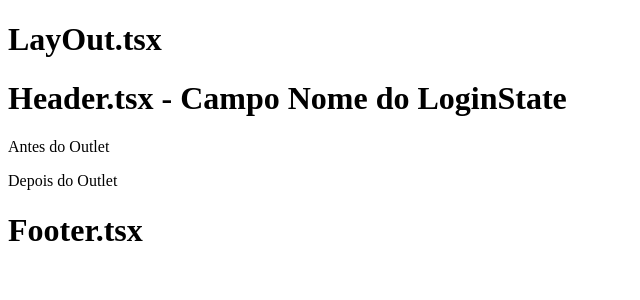
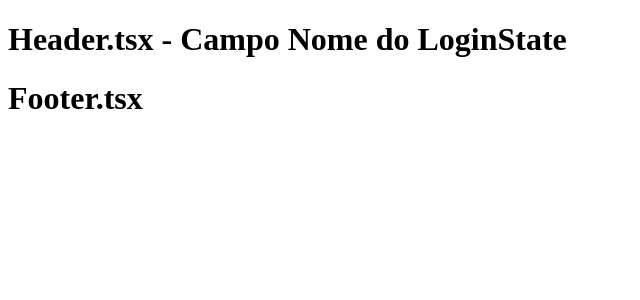
Before and after one commit to pedroaosilva07/fsd0019, a React (Create React App) app in the folder ProjetoBaseReact/: page / in a window 1280 px wide. Shown: the top 300 px of the page, without its empty margins (0-640 px from the left). Built offline with nearby package versions, Linux system fonts and the light colour scheme.

Commit message:
ContextoGlobalOK

```diff
--- a/ProjetoBaseReact/src/Contextos/ContextoGlobal.tsx
+++ b/ProjetoBaseReact/src/Contextos/ContextoGlobal.tsx
@@ -1,3 +1,12 @@
 import React, { createContext } from 'react'
+import { LayoutStateInterface } from '../GlobalStates/LayoutState'
+import { LoginStateInterface } from '../GlobalStates/LoginState'
 
-export const ContextoGlobal = createContext({})
+export interface ContextoGlobalInterface {
+  loginState: LoginStateInterface,
+  setLoginState: React.Dispatch<React.SetStateAction<LoginStateInterface>>
+  layoutState: LayoutStateInterface,
+  setLayoutState: React.Dispatch<React.SetStateAction<LayoutStateInterface>>
+}
+
+export const ContextoGlobal = createContext<ContextoGlobalInterface | null>(null)
--- a/ProjetoBaseReact/src/Layout/Header.tsx
+++ b/ProjetoBaseReact/src/Layout/Header.tsx
@@ -1,16 +1,13 @@
 import React, { useContext } from 'react';
-import { ContextoGlobal } from '../Contextos/ContextoGlobal';
-import useGlobalState from '../States/GlobalState';
+import { ContextoGlobal, ContextoGlobalInterface } from '../Contextos/ContextoGlobal';
 
 export default function Header() {
 
-  const globalContext = useContext(ContextoGlobal)
-
-  // const { globalState, setGlobalState } = useGlobalState()
+  const globalContext = (useContext(ContextoGlobal) as ContextoGlobalInterface)
 
   return (
     <>
-      <h1>Header.tsx - Campo Nome do LoginState {globalContext.globalState.loginState.nome}</h1>
+      <h1>Header.tsx - Campo Nome do LoginState {globalContext.loginState.nome}</h1>
     </>
   );
 
--- a/ProjetoBaseReact/src/Layout/LayOut.tsx
+++ b/ProjetoBaseReact/src/Layout/LayOut.tsx
@@ -1,27 +1,27 @@
-import React, { createContext } from 'react';
+import React from 'react';
 import { Outlet } from 'react-router-dom';
 import { ContextoGlobal } from '../Contextos/ContextoGlobal';
-import useGlobalState from '../States/GlobalState';
+import useLayoutState from '../GlobalStates/LayoutState';
+import useLoginState from '../GlobalStates/LoginState';
 import Footer from './Footer';
 import Header from './Header';
 
 export default function LayOut() {
 
-  const { globalState, setGlobalState } = useGlobalState()
+  const { loginState, setLoginState } = useLoginState()
+  const { layoutState, setLayoutState } = useLayoutState()
 
   return (
     <>
-    <ContextoGlobal.Provider value={{
-        globalState: globalState,
-        setGlobalState: setGlobalState
+      <ContextoGlobal.Provider value={{
+        loginState: loginState,
+        setLoginState: setLoginState,
+        layoutState: layoutState,
+        setLayoutState: setLayoutState
       }}>
-
-      <h1>LayOut.tsx</h1>
-      <Header />
-      <p>Antes do Outlet</p>
-      <Outlet />
-      <p>Depois do Outlet</p>
-      <Footer />
+        <Header />
+        <Outlet />
+        <Footer />
       </ContextoGlobal.Provider>
     </>
   );
--- a/ProjetoBaseReact/src/States/GlobalState.tsx
+++ /dev/null
@@ -1,26 +0,0 @@
-import React, { useState } from 'react'
-import useLayoutState, { LayoutStateInterface } from './LayoutState'
-import useLoginState, { LoginStateInterface } from './LoginState'
-
-export interface GlobalStateInterface {
-  loginState: LoginStateInterface
-  setLoginState: React.Dispatch<React.SetStateAction<LoginStateInterface>>
-  layoutState: LayoutStateInterface
-  setLayoutState: React.Dispatch<React.SetStateAction<LayoutStateInterface>>
-}
-
-export default function useGlobalState() {
-
-  const { loginState, setLoginState } = useLoginState()
-  const { layoutState, setLayoutState } = useLayoutState()
-
-  const [globalState, setGlobalState] = useState<GlobalStateInterface>({
-    loginState: loginState,
-    setLoginState: setLoginState,
-    layoutState: layoutState,
-    setLayoutState: setLayoutState
-  })
-
-  return { globalState, setGlobalState }
-
-}
```
Also changed, not shown: ProjetoBaseReact/src/GlobalStates/LayoutState.tsx (renamed from ProjetoBaseReact/src/States/LayoutState.tsx), ProjetoBaseReact/src/GlobalStates/LoginState.tsx (renamed from ProjetoBaseReact/src/States/LoginState.tsx).
